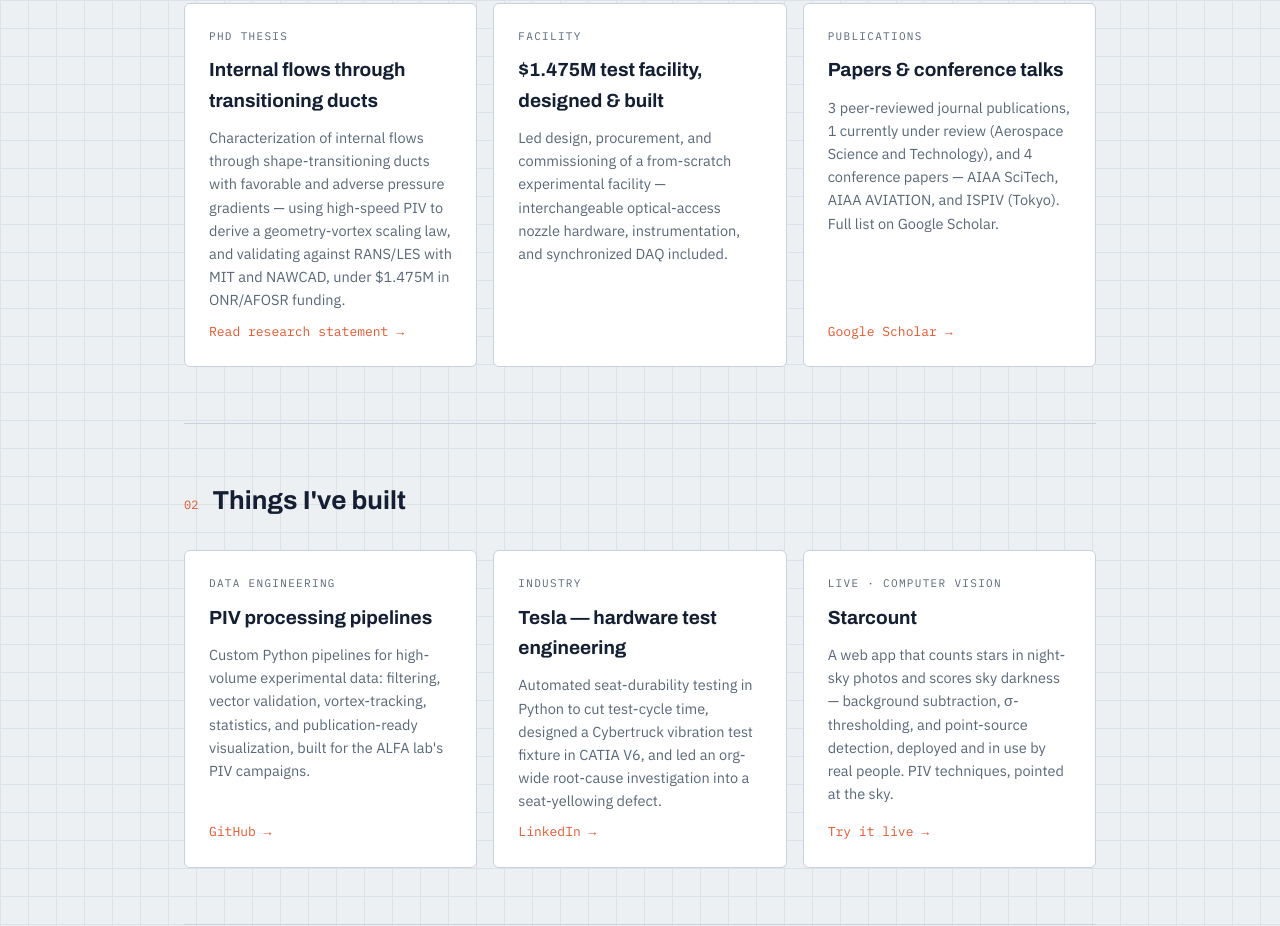
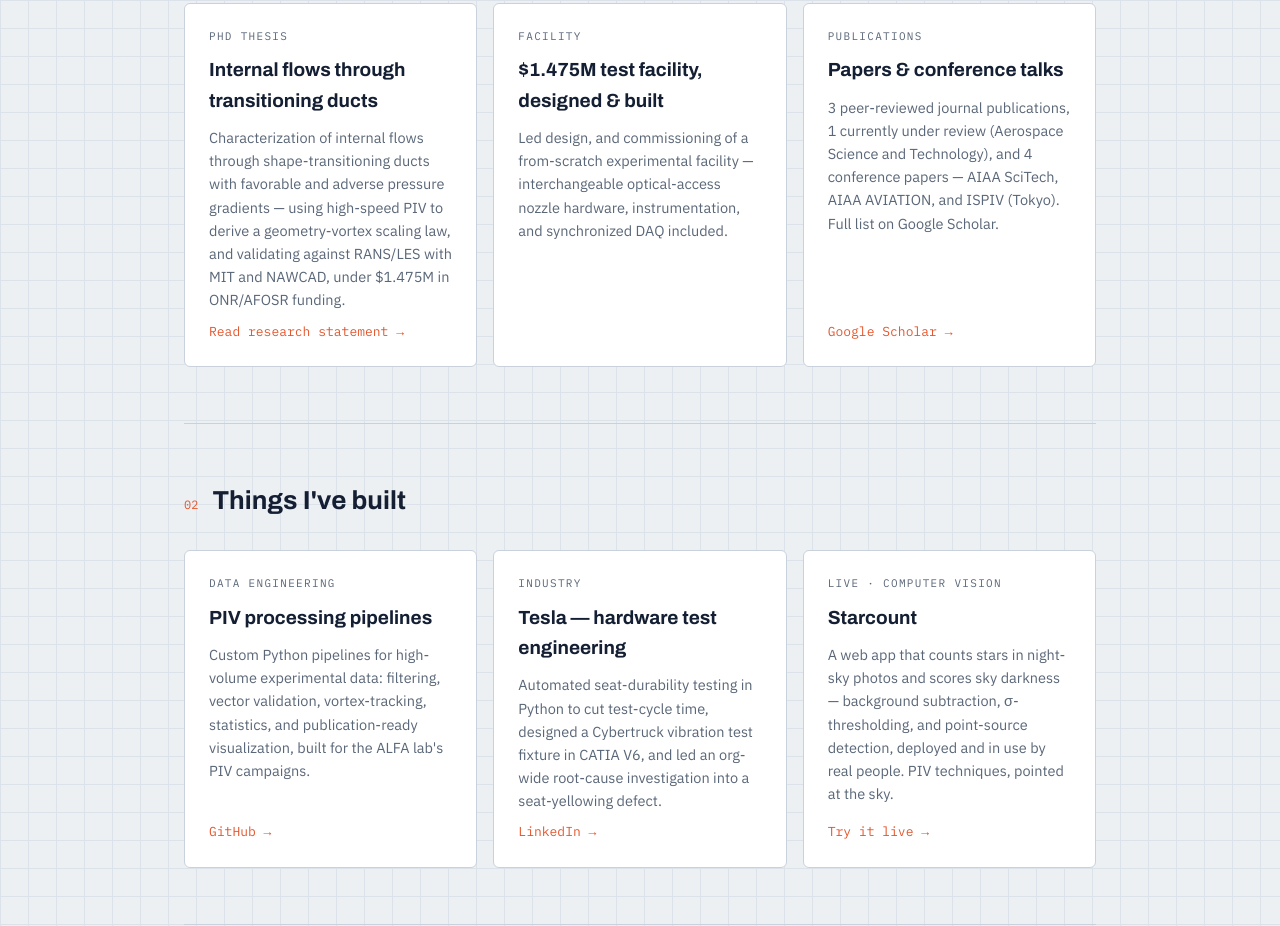
Before and after one commit to vinnyneutron/portfolio, a plain HTML site: page index.html in a window 1280 px wide. Shown: the part 980-1906 px from the top of the page. Drawn offline with Linux system fonts and the light colour scheme.

Commit message:
Update index.html

```diff
--- a/index.html
+++ b/index.html
@@ -123,7 +123,7 @@
       <div class="card">
         <div class="tag">Facility</div>
         <h3>$1.475M test facility, designed &amp; built</h3>
-        <p>Led design, procurement, and commissioning of a from-scratch experimental
+        <p>Led design, and commissioning of a from-scratch experimental
         facility — interchangeable optical-access nozzle hardware, instrumentation,
         and synchronized DAQ included.</p>
       </div>
```
